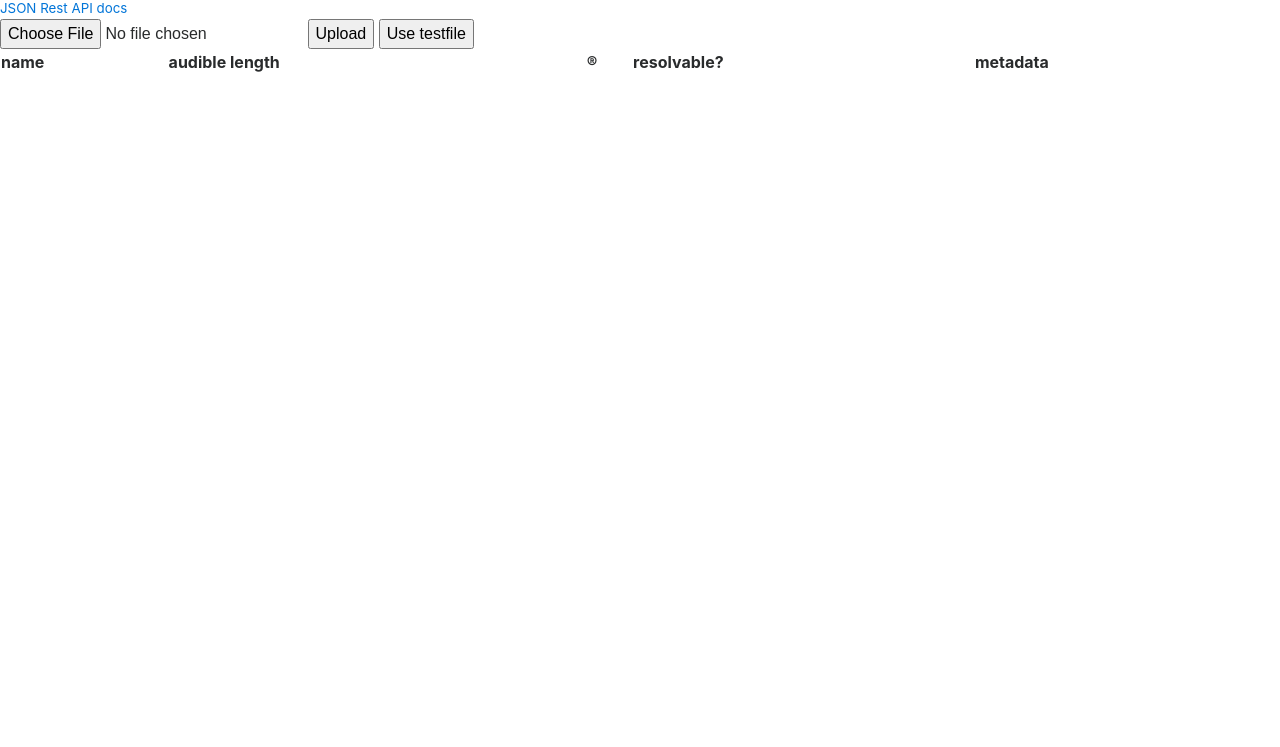
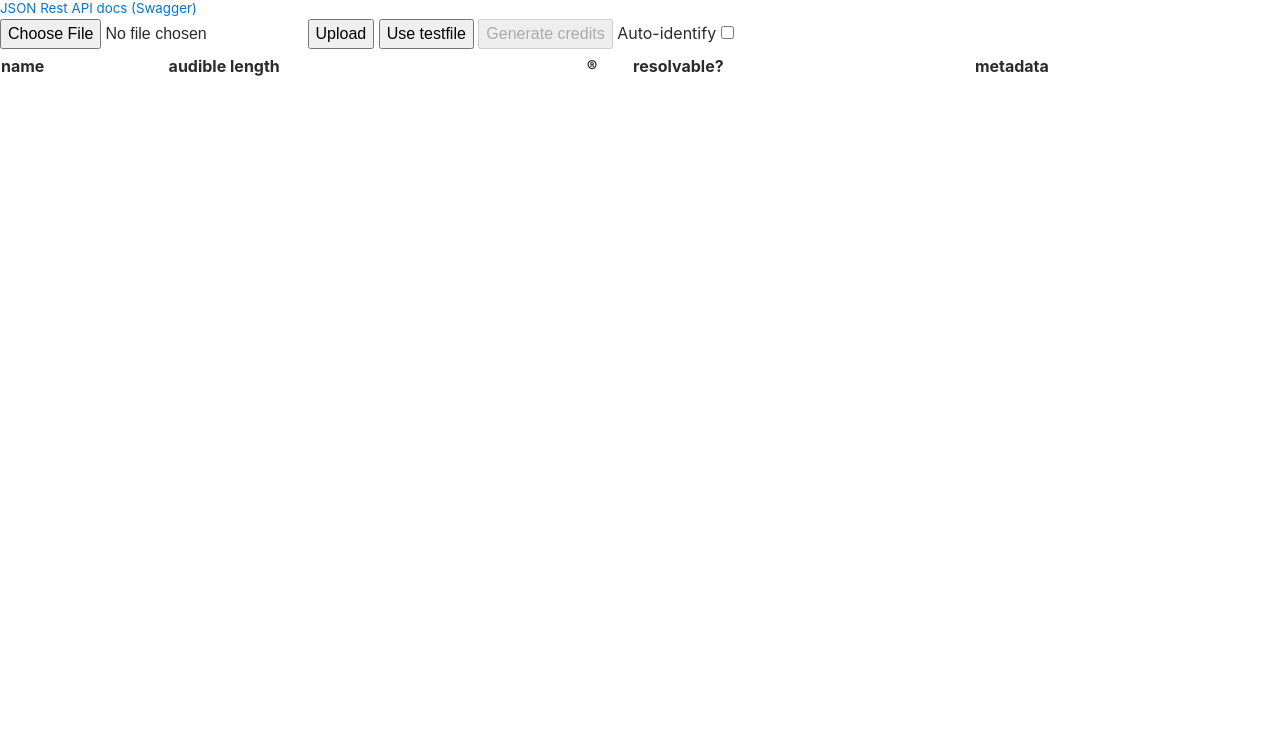
Before and after one commit to havardgulldahl/pling-plong-odometer, a plain HTML site: page src/webapp/static/index.html in a window 1280 px wide. Shown: the part 53-800 px from the top of the page. Drawn offline with Linux system fonts and the light colour scheme.

Commit message:
start better ui

```diff
--- a/src/webapp/static/index.html
+++ b/src/webapp/static/index.html
@@ -86,6 +86,7 @@ function submit(formData) {
             return formatAudible(audio["audioclips"]);
         } else {
             alert('An error occurred!');
+            uploadButton.innerHTML = 'Upload';
         }
     };
 
@@ -151,7 +152,7 @@ function resolve(url) {
 
     <h1>Pling Plong Odometer Online</h1>
     <div style="font-size: smaller">
-        <a href="/doc">JSON Rest API docs</a>
+        <a href="/doc">JSON Rest API docs (Swagger)</a>
     </div>
 
     <form id="file-form" enctype="multipart/form-data" action="/analyze" method="POST">
@@ -159,6 +160,8 @@ function resolve(url) {
     <input type="hidden" name="usetestfile" value="0">
     <button type="submit" id="upload-button">Upload</button>
     <button type="submit" id="upload-testfile-button">Use testfile</button>
+    <button type="submit" disabled id="create-credits-button">Generate credits</button>
+    <label>Auto-identify <input type="checkbox" id="auto-identify"></label>
     </form>
 
     <table style="width: 98%">
```
